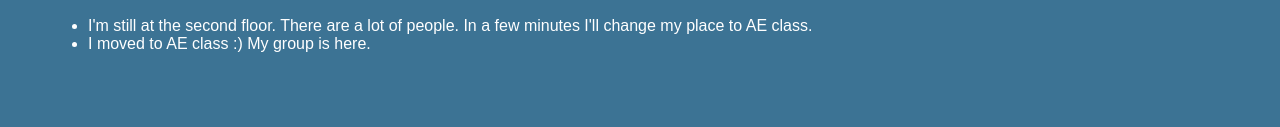
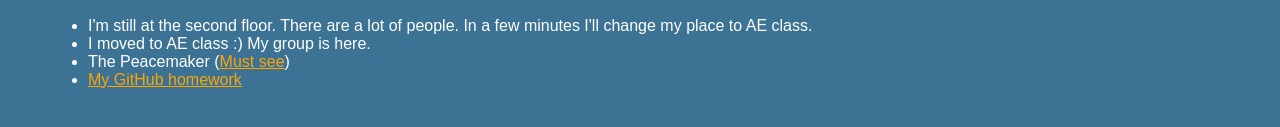
Before and after one commit to werrba18/werrba18.github.io., a plain HTML site: page index.html in a window 1280 px wide. Shown: the part 755-882 px from the top of the page. Before the commit the page ends 852 px from the top, so only its background shows below. Drawn offline with Linux system fonts and the light colour scheme.

Commit message:
Add files via upload

```diff
--- a/index.html
+++ b/index.html
@@ -38,6 +38,8 @@
 <ul>
     <li>I'm still at the second floor. There are a lot of people. In a few minutes I'll change my place to AE class.</li>
     <li>I moved to AE class :) My group is here.</li>
+    <li>The Peacemaker (<a href="https://www.youtube.com/watch?v=xS11-GIemXY">Must see</a>)</li>
+    <li><a href="https://github.com/werrba18/werrba18.github.io.">My GitHub homework</a></li>
 </ul>
 
 </body>
```
